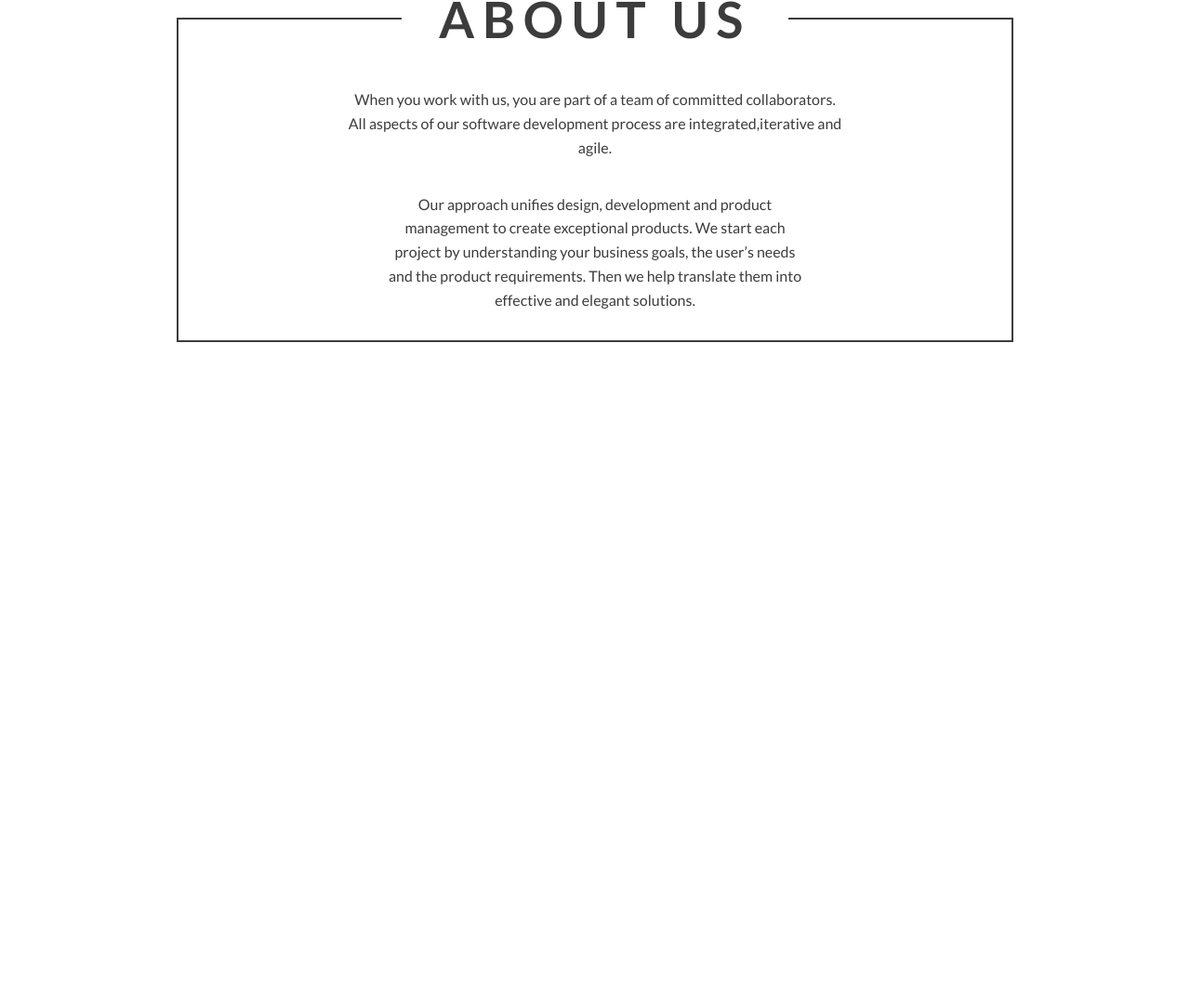
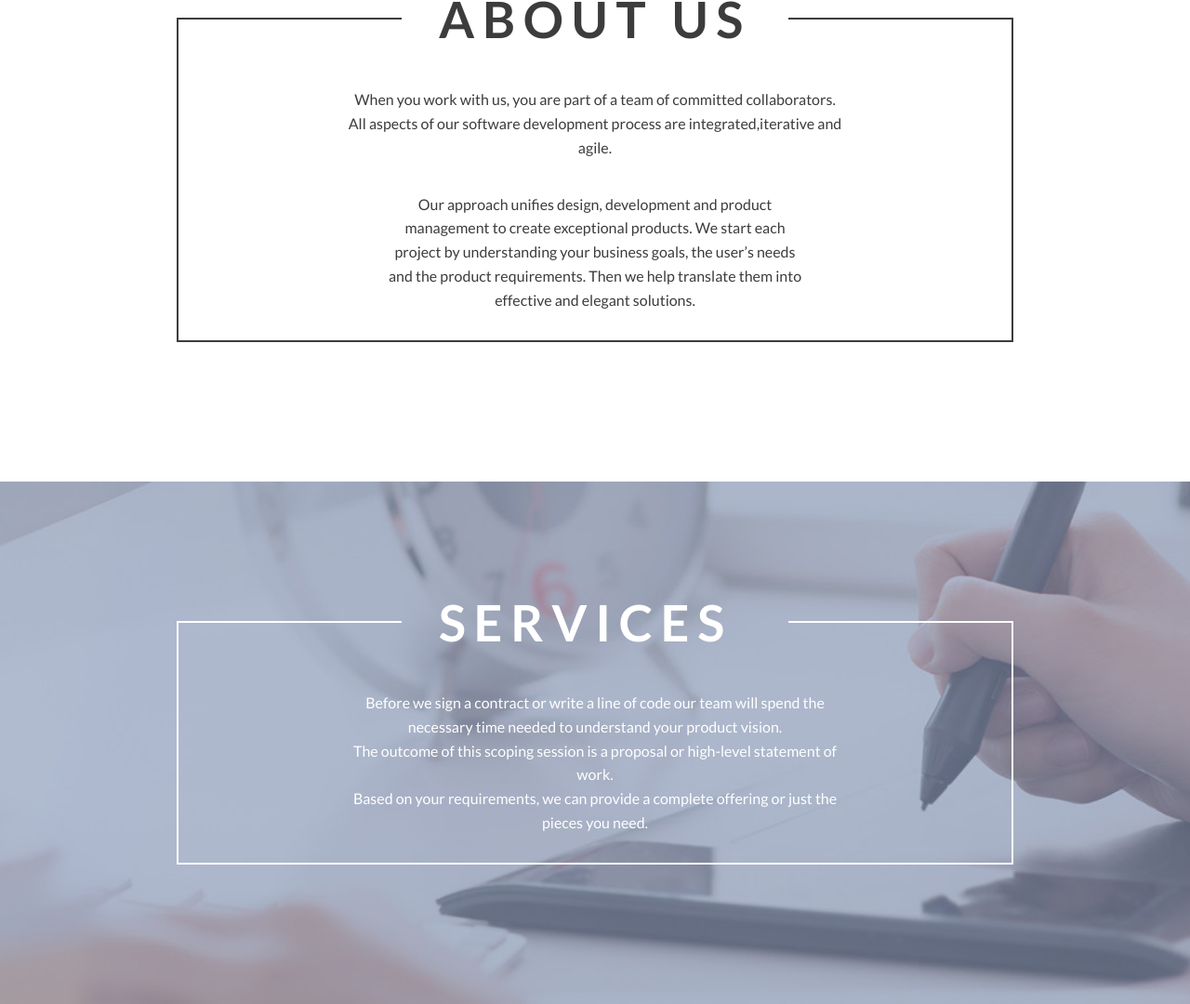
Before and after one commit to sevaslavik/lesson-11.04.2019, a plain HTML site: page index.html in a window 1280 px wide. Shown: the part 931-2011 px from the top of the page at 93% size. Before the commit the page ends 1449 px from the top, so only its background shows below. Drawn offline with Linux system fonts and the light colour scheme; files whose address does not match are found by name.

Commit message:
end servis

```diff
--- a/index.html
+++ b/index.html
@@ -28,6 +28,7 @@
         </div>
   <!--hero-->
    </section>
+   <!--end hero-->
    <!--about-->
    <section id="about" class="section-box">
        <div class="grid">
@@ -48,5 +49,23 @@
        </div>
    </section>
     <!--end about-->
+    <!--servis-->
+    <section id="abot" class="section-box section-box--servis">
+        <div class="grid">
+             <div class="section-box__conteiner section-box__conteiner--border-white">
+                 <h2 class="section-box__title section-box__title--enother">SERVICES</h2>
+                 <p class="section-box__deskription ">
+                    Before we sign a contract or write a line of code our team will spend the necessary time needed to understand your product vision.
+                 </p>
+                 <p class="section-box__deskription section-box__deskription--normalize">
+                    The outcome of this scoping session is a proposal or high-level statement of work.
+                 </p>
+                 <p class="section-box__deskription section-box__deskription--normalize-1">
+                    Based on your requirements, we can provide a complete offering or just the pieces you need.
+                 </p>
+             </div>
+        </div>
+    </section>
+    <!--end servis-->
 </body>
 </html>
--- a/scss/parts/_section-box.scss
+++ b/scss/parts/_section-box.scss
@@ -2,20 +2,24 @@
 
 .section-box {
     text-align: center;
+
+    &--servis{
+        background-image: url('#{$path-img}services.jpg');
+        background-repeat: no-repeat;
+        background-position: center;
+        background-size: cover;
+        color: $color-white;
+    }
 
 
     &__conteiner {
         position: relative;
         border: 2px solid $color-base;
         border-top: none;
-    }
 
-    &__title {
-        position: absolute;
-        top: -31px;
-        left: 0;
-        display: inline-block;
-
+        &--border-white{
+            border-color: $color-white;
+        }
     }
 
     &__title::before,
@@ -34,8 +38,34 @@
     }
 
     &__title::after{
+        content: '';
         margin-left: 40px;
     }
+
+    &__title {
+        position: absolute;
+        top: -31px;
+        left: 0;
+        display: inline-block;
+
+        &--enother:before,
+        &--enother:after{
+            content: '';
+            width: 240px;
+            height: 2px;
+            margin-bottom: 20px;
+            background-color: $color-white;
+        }
+
+        &--enother:after{
+            content: '';
+            margin-left: 60px;
+        }
+
+    }
+
+
+
 
     &__deskription {
         padding-top: 75px;
@@ -51,5 +81,14 @@
             padding-left: 225px;
 
         }
+
+        &--normalize{
+            padding-top: 0;
+        }
+
+        &--normalize-1{
+            padding-top: 0;
+            padding-bottom: 30px;
+        }
     }
 }
```
Also changed, not shown: css/style.css.
